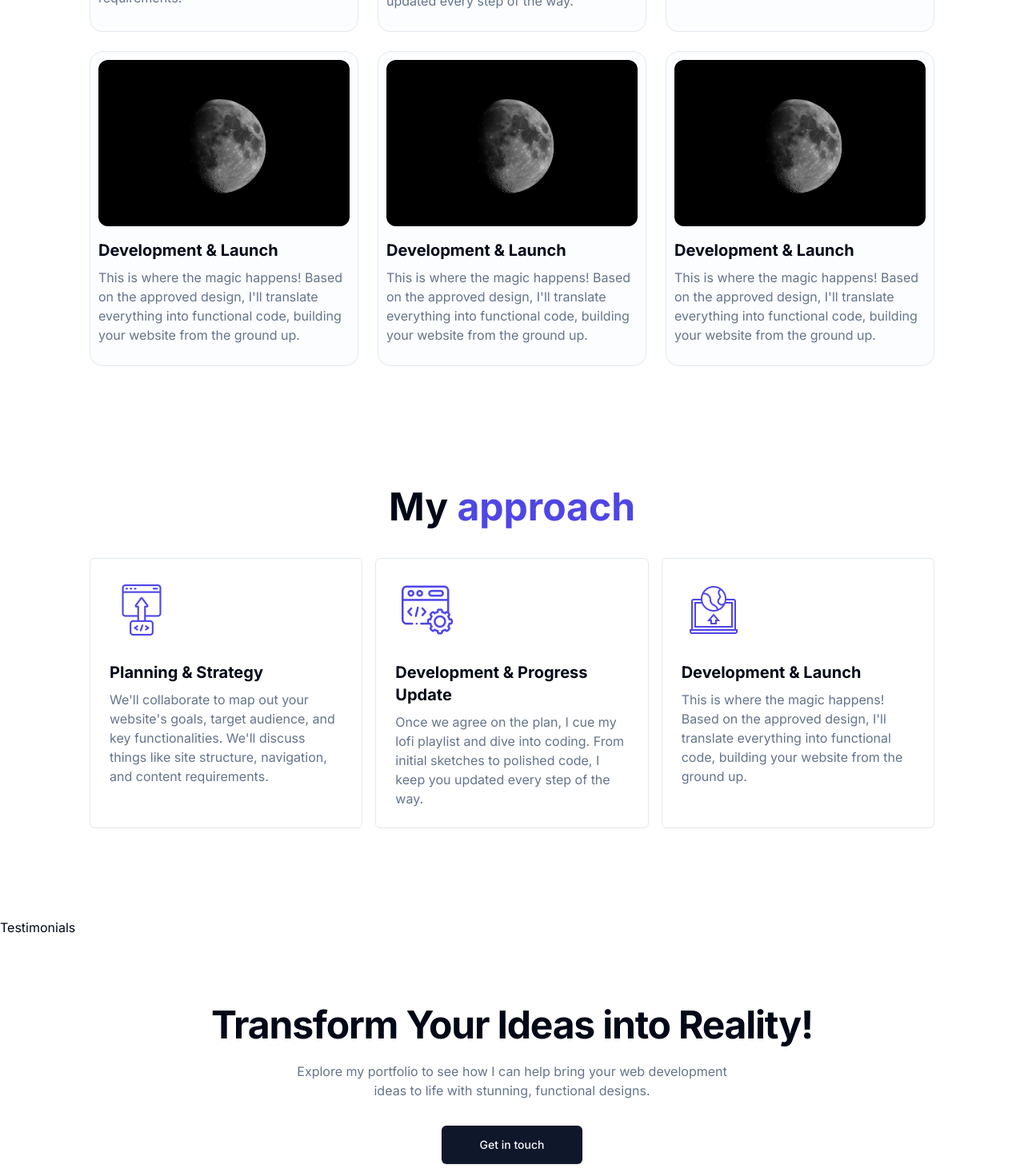
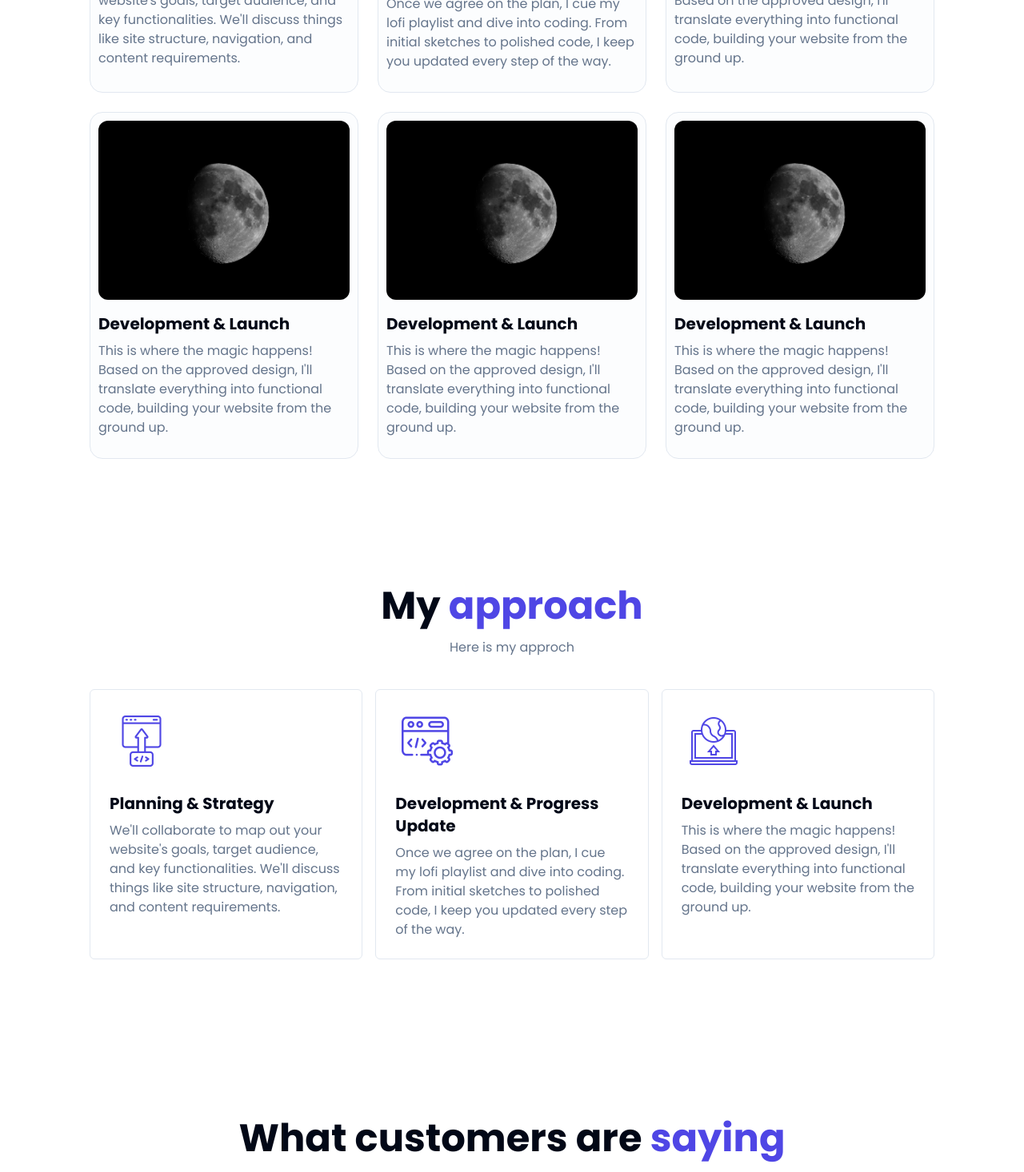
Before and after one commit to rejaulkariim/stacky, a Next.js app: page / in a window 1280 px wide. Shown: the part 1330-2796 px from the top of the page at 80% size. Built offline with nearby package versions, Linux system fonts and the light colour scheme.

Commit message:
feat: implement testimonails section

```diff
--- a/package.json
+++ b/package.json
@@ -11,6 +11,7 @@
   "dependencies": {
     "@radix-ui/react-dropdown-menu": "^2.1.1",
     "@radix-ui/react-icons": "^1.3.0",
+    "@radix-ui/react-separator": "^1.1.0",
     "@radix-ui/react-slot": "^1.1.0",
     "class-variance-authority": "^0.7.0",
     "clsx": "^2.1.1",
--- a/src/app/globals.css
+++ b/src/app/globals.css
@@ -27,7 +27,7 @@
     --chart-3: 197 37% 24%;
     --chart-4: 43 74% 66%;
     --chart-5: 27 87% 67%;
-    --radius: 0.5rem
+    --radius: 0.5rem;
   }
   .dark {
     --background: 222.2 84% 4.9%;
@@ -53,12 +53,12 @@
     --chart-2: 160 60% 45%;
     --chart-3: 30 80% 55%;
     --chart-4: 280 65% 60%;
-    --chart-5: 340 75% 55%
+    --chart-5: 340 75% 55%;
   }
 }
 @layer base {
   * {
-    @apply border-border;
+    @apply border-border scroll-smooth;
   }
   body {
     @apply bg-background text-foreground;
--- a/src/app/layout.tsx
+++ b/src/app/layout.tsx
@@ -2,17 +2,17 @@ import Footer from "@/components/sections/Footer";
 import Navbar from "@/components/shared/Navbar";
 import { ThemeProvider } from "@/components/themes/ThemeProvider";
 import type { Metadata } from "next";
-import { Inter } from "next/font/google";
+import { Poppins } from "next/font/google";
 import "./globals.css";
 
-const BaiJamjuree = Inter({
+const BaiJamjuree = Poppins({
   subsets: ["latin"],
   weight: ["200", "300", "400", "500", "600", "700"],
 });
 
 export const metadata: Metadata = {
-  title: "Stacky Protfolio",
-  description: "Modern and Minimalist App Brews Portfolio",
+  title: "Developer Protfolio",
+  description: "Modern and Minimalist Portfolio",
 };
 
 export default function RootLayout({
--- a/src/components/sections/Approach.tsx
+++ b/src/components/sections/Approach.tsx
@@ -1,18 +1,19 @@
 import { approach } from "@/constants";
 import Image from "next/image";
 import MaxWidthWrapper from "../shared/MaxWidthWrapper";
+import SectionHeader from "../shared/SectionHeader";
 
 const Approach = () => {
   return (
-    <section className="py-10 md:py-20 lg:py-28">
+    <section className="py-10 md:py-20">
       <MaxWidthWrapper>
-        <div className="text-center">
-          <h2 className="text-xl md:text-4xl lg:text-5xl font-bold">
-            My <span className="text-indigo-600">approach</span>
-          </h2>
-        </div>
+        <SectionHeader
+          title="My"
+          span="approach"
+          description="Here is my approch"
+        />
 
-        <div className="grid grid-cols-1 md:grid-cols-3 gap-4 mt-10">
+        <div className="grid grid-cols-1 md:grid-cols-3 gap-4">
           {approach.map((item) => (
             <div
               key={item.title}
--- a/src/components/sections/Projects.tsx
+++ b/src/components/sections/Projects.tsx
@@ -13,13 +13,13 @@ const Projects = () => {
           description="Explore my latest projects, showcasing expertise in React.js, Next.js, and Tailwind CSS"
         />
 
-        <div className="grid grid-cols-1 md:grid-cols-2 lg:grid-cols-3 gap-6 mt-10">
+        <div className="grid grid-cols-1 md:grid-cols-2 lg:grid-cols-3 gap-6">
           {projects.map((item) => (
             <div
               key={item.title}
               className="hover:shadow-lg bg-accent/20 rounded-2xl p-2.5 border"
             >
-              <div className="w-full h-52 overflow-hidden rounded-xl relative group cursor-pointer">
+              <div className="w-full h-56 overflow-hidden rounded-xl relative group cursor-pointer">
                 <Image
                   src={item.image}
                   height={500}
--- a/src/components/sections/Testimonials.tsx
+++ b/src/components/sections/Testimonials.tsx
@@ -1,5 +1,60 @@
+import { userTestimonails } from "@/constants";
+import { Star } from "lucide-react";
+import Image from "next/image";
+import MaxWidthWrapper from "../shared/MaxWidthWrapper";
+import SectionHeader from "../shared/SectionHeader";
+import { Separator } from "../ui/separator";
+
 const Testimonials = () => {
-  return <div>Testimonials</div>;
+  return (
+    <section className="py-10 md:py-20">
+      <MaxWidthWrapper>
+        <SectionHeader
+          title="What customers are"
+          span="saying"
+          description="See how our solutions empower businesses with seamless development and scalability."
+        />
+
+        <div className="grid grid-cols-1 md:grid-cols-2 lg:grid-cols-3 gap-4">
+          {userTestimonails.map((review) => (
+            <div key={review.user}>
+              <div className="bg-card border rounded-md p-6 relative">
+                <p className="text-muted-foreground text-sm md:text-base">
+                  {review.comment}
+                </p>
+                <Separator className="mt-4" />
+
+                <div className="mt-4 flex items-center justify-start gap-5">
+                  <div className="flex items-center gap-4">
+                    <Image
+                      width={80}
+                      height={80}
+                      src={review.image}
+                      alt="user image"
+                      className="size-10 rounded-full border object-contain"
+                    />
+
+                    <div className="mb-0.5">
+                      <h4 className="text-lg text-muted-foreground">
+                        {review.user}
+                      </h4>
+                      <div className="flex items-center gap-2">
+                        <Star className="fill-amber-500 text-amber-500 size-4" />
+                        <Star className="fill-amber-500 text-amber-500 size-4" />
+                        <Star className="fill-amber-500 text-amber-500 size-4" />
+                        <Star className="fill-amber-500 text-amber-500 size-4" />
+                        <Star className="fill-amber-500 text-amber-500 size-4" />
+                      </div>
+                    </div>
+                  </div>
+                </div>
+              </div>
+            </div>
+          ))}
+        </div>
+      </MaxWidthWrapper>
+    </section>
+  );
 };
 
 export default Testimonials;
--- a/src/components/shared/SectionHeader.tsx
+++ b/src/components/shared/SectionHeader.tsx
@@ -6,8 +6,8 @@ type TheaderProps = {
 
 const SectionHeader = ({ title, span, description }: TheaderProps) => {
   return (
-    <div className="text-center space-y-2 max-w-2xl mx-auto">
-      <h2 className="text-4xl md:text-5xl lg:text-6xl font-bold">
+    <div className="text-center space-y-4 max-w-4xl mx-auto py-10">
+      <h2 className="text-4xl md:text-5xl font-bold">
         {title} <span className="text-indigo-600">{span}</span>
       </h2>
       <p className="text-muted-foreground max-w-prose mx-auto">{description}</p>
--- /dev/null
+++ b/src/components/ui/separator.tsx
@@ -0,0 +1,31 @@
+"use client"
+
+import * as React from "react"
+import * as SeparatorPrimitive from "@radix-ui/react-separator"
+
+import { cn } from "@/lib/utils"
+
+const Separator = React.forwardRef<
+  React.ElementRef<typeof SeparatorPrimitive.Root>,
+  React.ComponentPropsWithoutRef<typeof SeparatorPrimitive.Root>
+>(
+  (
+    { className, orientation = "horizontal", decorative = true, ...props },
+    ref
+  ) => (
+    <SeparatorPrimitive.Root
+      ref={ref}
+      decorative={decorative}
+      orientation={orientation}
+      className={cn(
+        "shrink-0 bg-border",
+        orientation === "horizontal" ? "h-[1px] w-full" : "h-full w-[1px]",
+        className
+      )}
+      {...props}
+    />
+  )
+)
+Separator.displayName = SeparatorPrimitive.Root.displayName
+
+export { Separator }
--- a/src/constants/index.ts
+++ b/src/constants/index.ts
@@ -80,3 +80,41 @@ export const projects = [
     image: "/assets/images/project.png",
   },
 ];
+
+export const userTestimonails = [
+  {
+    user: "John",
+    comment: "Incredible service! The entire deployment process was seamless.",
+    image: "/assets/users/user.png",
+  },
+  {
+    user: "Chris",
+    comment:
+      "Next.js transformed our business. From idea to execution in record time!",
+    image: "/assets/users/user.png",
+  },
+  {
+    user: "James",
+    comment:
+      "Building scalable apps has never been easier. A true game changer!",
+    image: "/assets/users/user.png",
+  },
+  {
+    user: "Mark",
+    comment:
+      "Lightning-fast performance and intuitive design. Amazing experience!",
+    image: "/assets/users/user.png",
+  },
+  {
+    user: "Paul",
+    comment:
+      "A seamless experience from start to finish. Next.js is unmatched!",
+    image: "/assets/users/user.png",
+  },
+  {
+    user: "Daniel",
+    comment:
+      "Effortless scaling and deployment. Truly the best development solution.",
+    image: "/assets/users/user.png",
+  },
+];
```
Also changed, not shown: public/assets/users/user.png (added), 1 other file (tests, documents, lock files or other folders).
